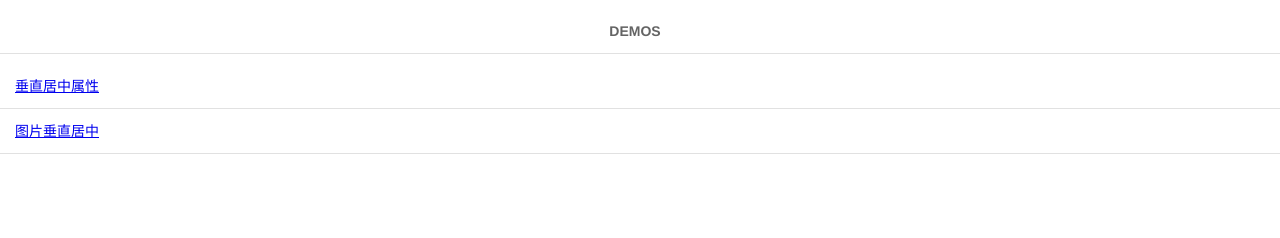
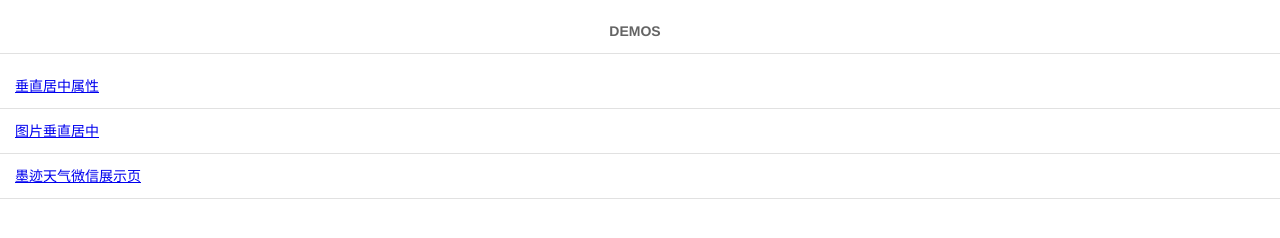
Before and after one commit to dupengdl/tests, a plain HTML site: page index.html in a window 1280 px wide. Drawn offline with Linux system fonts and the light colour scheme.

Commit message:
add entrance for moji

```diff
--- a/index.html
+++ b/index.html
@@ -21,5 +21,8 @@
     <div class="single_line_div">
         <a href="./vert-test.html" target="_blank">图片垂直居中</a>
     </div>
+    <div class="single_line_div">
+        <a href="./moji_weixin/index.html" target="_blank">墨迹天气微信展示页</a>
+    </div>
 </body>
 </html>
```
